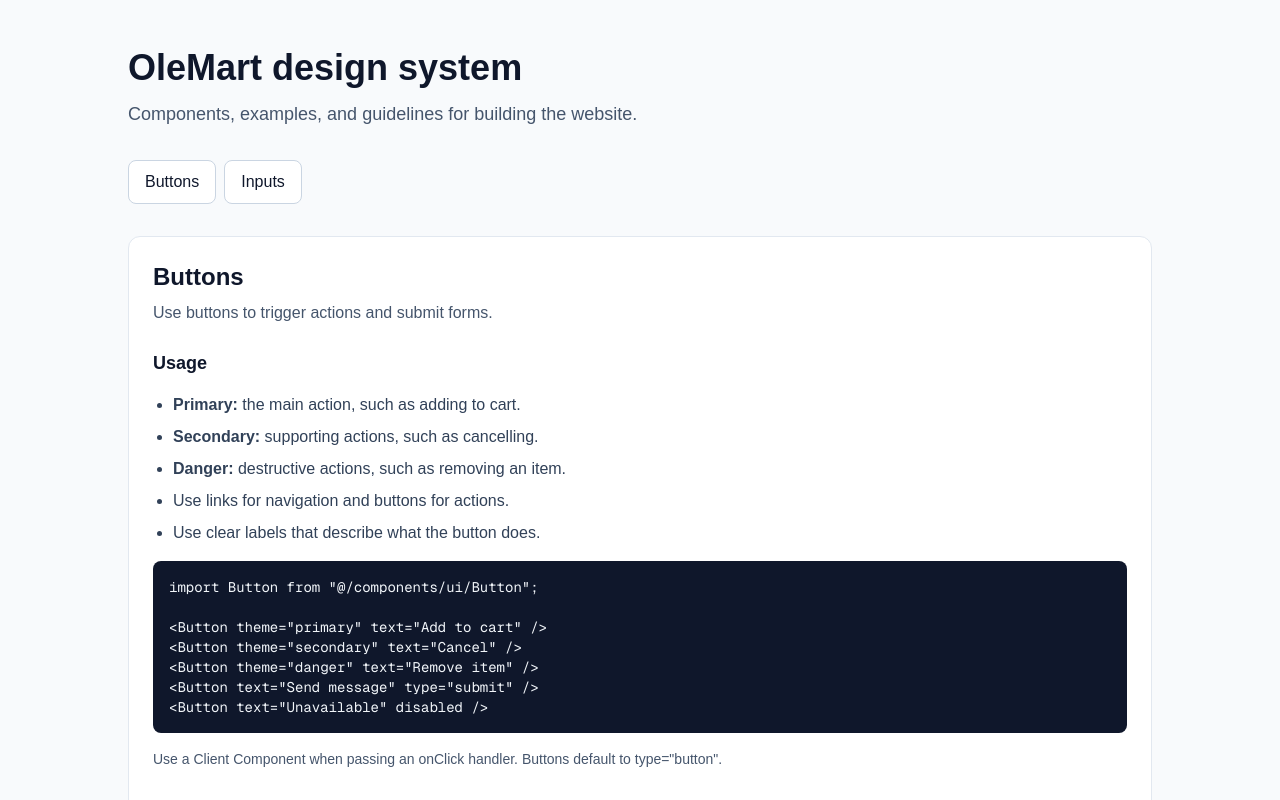
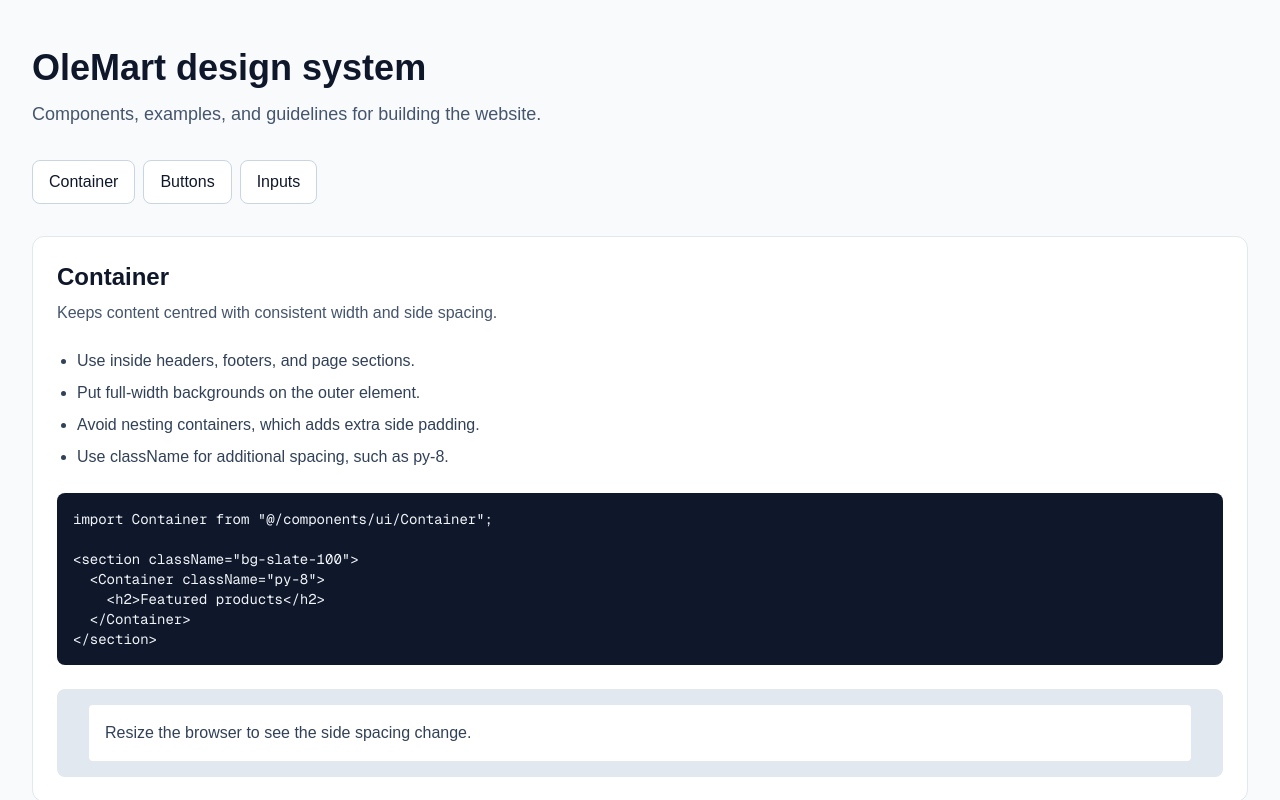
Before and after one commit to OleKoderNo/olemart, a Next.js app: page /design-system in a window 1280 px wide. Shown: the top 800 px of the page. Built offline with nearby package versions, Linux system fonts and the light colour scheme.

Commit message:
feat: add shared container and document layout spacing

```diff
--- a/src/app/design-system/page.tsx
+++ b/src/app/design-system/page.tsx
@@ -1,10 +1,11 @@
 import DesignSystemNav from "@/components/design-system/DesignSystemNav";
 import { designSystemSections } from "@/components/design-system/sections";
+import Container from "@/components/ui/Container";
 
 export default function DesignSystemPage() {
   return (
-    <main className="min-h-screen bg-slate-50 px-4 py-12 text-slate-900 sm:px-6">
-      <div className="mx-auto max-w-5xl space-y-8">
+    <main className="min-h-screen bg-slate-50 py-12 text-slate-900">
+      <Container className="space-y-8">
         <header className="space-y-3">
           <h1 className="text-4xl font-bold">OleMart design system</h1>
           <p className="text-lg text-slate-600">
@@ -17,7 +18,7 @@ export default function DesignSystemPage() {
         {designSystemSections.map(({ id, component: Component }) => (
           <Component key={id} />
         ))}
-      </div>
+      </Container>
     </main>
   );
 }
--- /dev/null
+++ b/src/components/design-system/container/ContainerDocumentation.tsx
@@ -0,0 +1,38 @@
+import CodeExample from "@/components/design-system/CodeExample";
+import GuidelineSection from "@/components/design-system/GuidelineSection";
+import Container from "@/components/ui/Container";
+
+export default function ContainerDocumentation() {
+  return (
+    <GuidelineSection
+      id="container"
+      title="Container"
+      description="Keeps content centred with consistent width and side spacing."
+    >
+      <ul className="list-disc space-y-2 pl-5 text-slate-700">
+        <li>Use inside headers, footers, and page sections.</li>
+        <li>Put full-width backgrounds on the outer element.</li>
+        <li>Avoid nesting containers, which adds extra side padding.</li>
+        <li>Use className for additional spacing, such as py-8.</li>
+      </ul>
+
+      <CodeExample
+        code={`import Container from "@/components/ui/Container";
+
+<section className="bg-slate-100">
+  <Container className="py-8">
+    <h2>Featured products</h2>
+  </Container>
+</section>`}
+      />
+
+      <div className="rounded-lg bg-slate-200 py-4">
+        <Container>
+          <div className="rounded bg-white p-4 text-slate-700">
+            Resize the browser to see the side spacing change.
+          </div>
+        </Container>
+      </div>
+    </GuidelineSection>
+  );
+}
--- a/src/components/design-system/sections.ts
+++ b/src/components/design-system/sections.ts
@@ -1,7 +1,13 @@
 import ButtonDocumentation from "./buttons/ButtonDocumentation";
+import ContainerDocumentation from "./container/ContainerDocumentation";
 import InputDocumentation from "./inputs/InputDocumentation";
 
 export const designSystemSections = [
+  {
+    id: "container",
+    title: "Container",
+    component: ContainerDocumentation,
+  },
   {
     id: "buttons",
     title: "Buttons",
--- /dev/null
+++ b/src/components/ui/Container.tsx
@@ -0,0 +1,22 @@
+import type { ComponentPropsWithoutRef } from "react";
+import clsx from "clsx";
+
+type ContainerProps = ComponentPropsWithoutRef<"div">;
+
+export default function Container({
+  children,
+  className,
+  ...props
+}: ContainerProps) {
+  return (
+    <div
+      {...props}
+      className={clsx(
+        "mx-auto w-full max-w-7xl px-4 sm:px-6 lg:px-8",
+        className,
+      )}
+    >
+      {children}
+    </div>
+  );
+}
```
